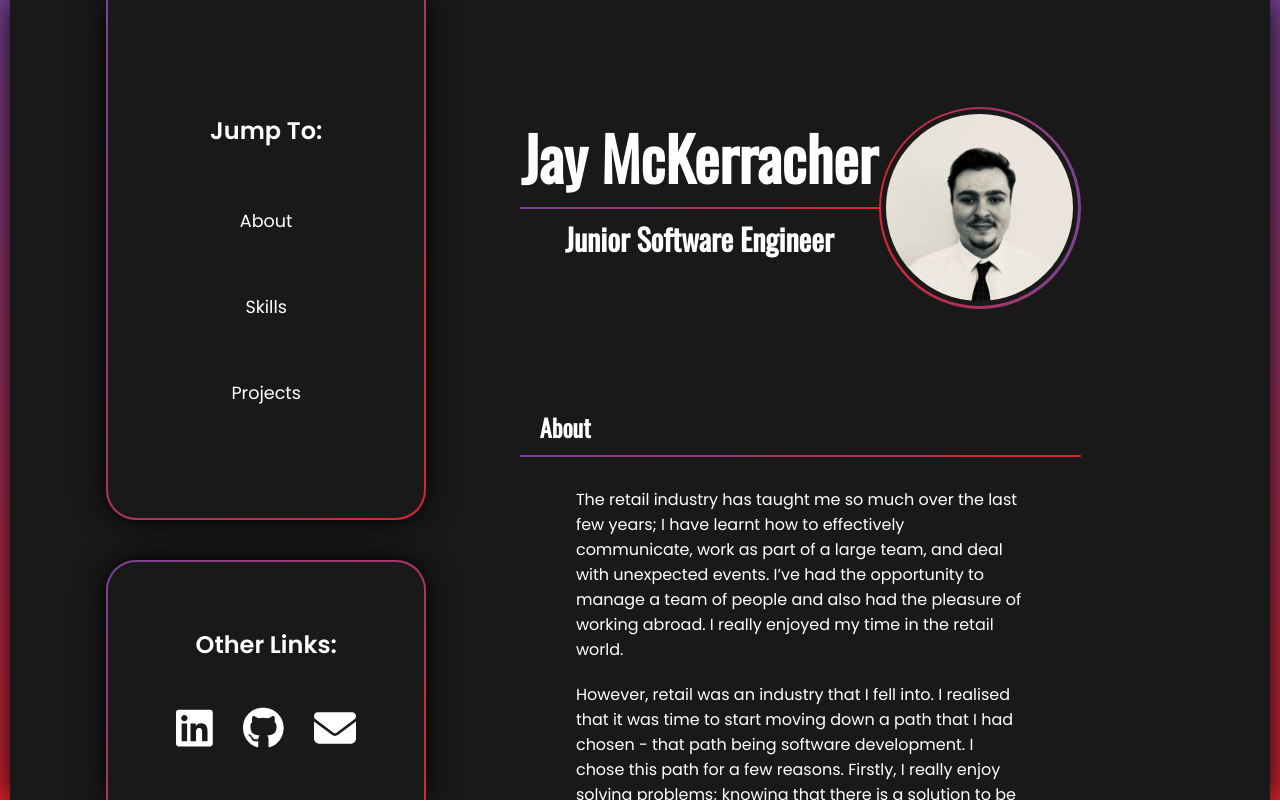
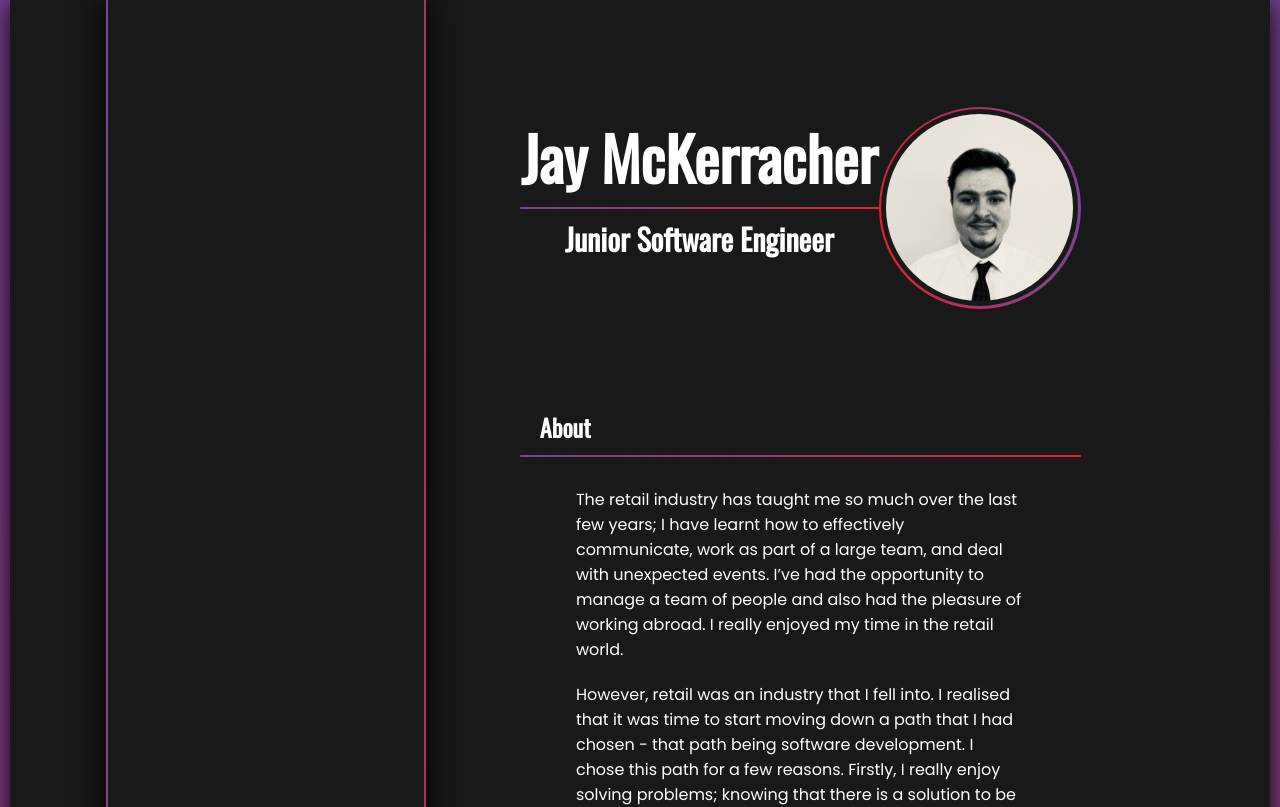
Before and after one commit to jaymckerracher/portfolio-site, a React (Vite) app: page / in a window 1280 px wide. Shown: the top 807 px of the page. Built offline with nearby package versions, Linux system fonts and the light colour scheme.

Commit message:
scroll behaviour test

```diff
--- a/src/index.css
+++ b/src/index.css
@@ -7,7 +7,8 @@
 }
 
 html {
-  overscroll-behavior: none;
+  /* overscroll-behavior: none; */
+  height: 100%;
 }
 
 body {
@@ -16,7 +17,7 @@ body {
 }
 
 #root {
-  height: 100vh;
+  /* height: 100vh; */
   display: flex;
   /* background-color: #0a0a0a; */
   background: linear-gradient(to bottom, var(--secondaryColour1), var(--secondaryColour2));
```
